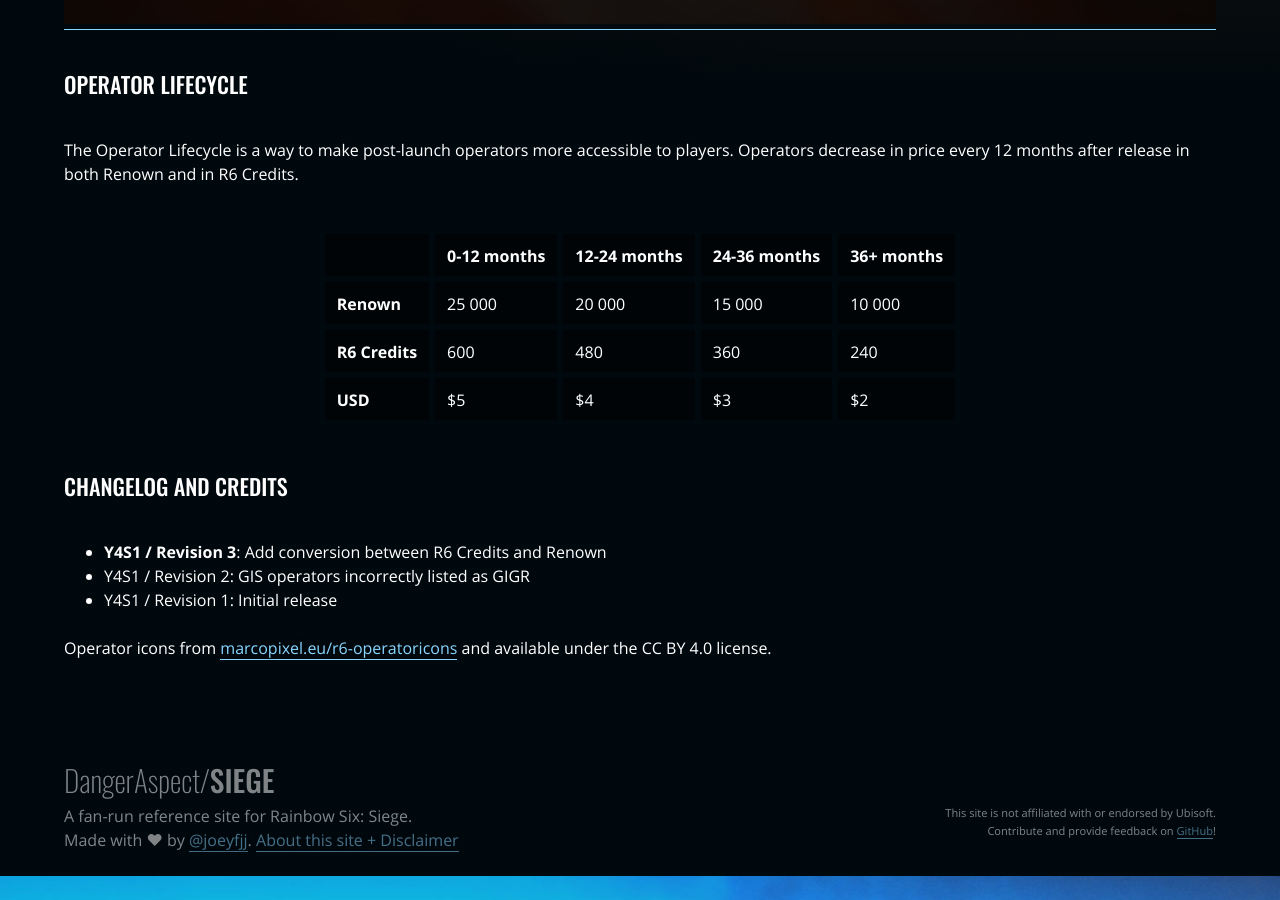
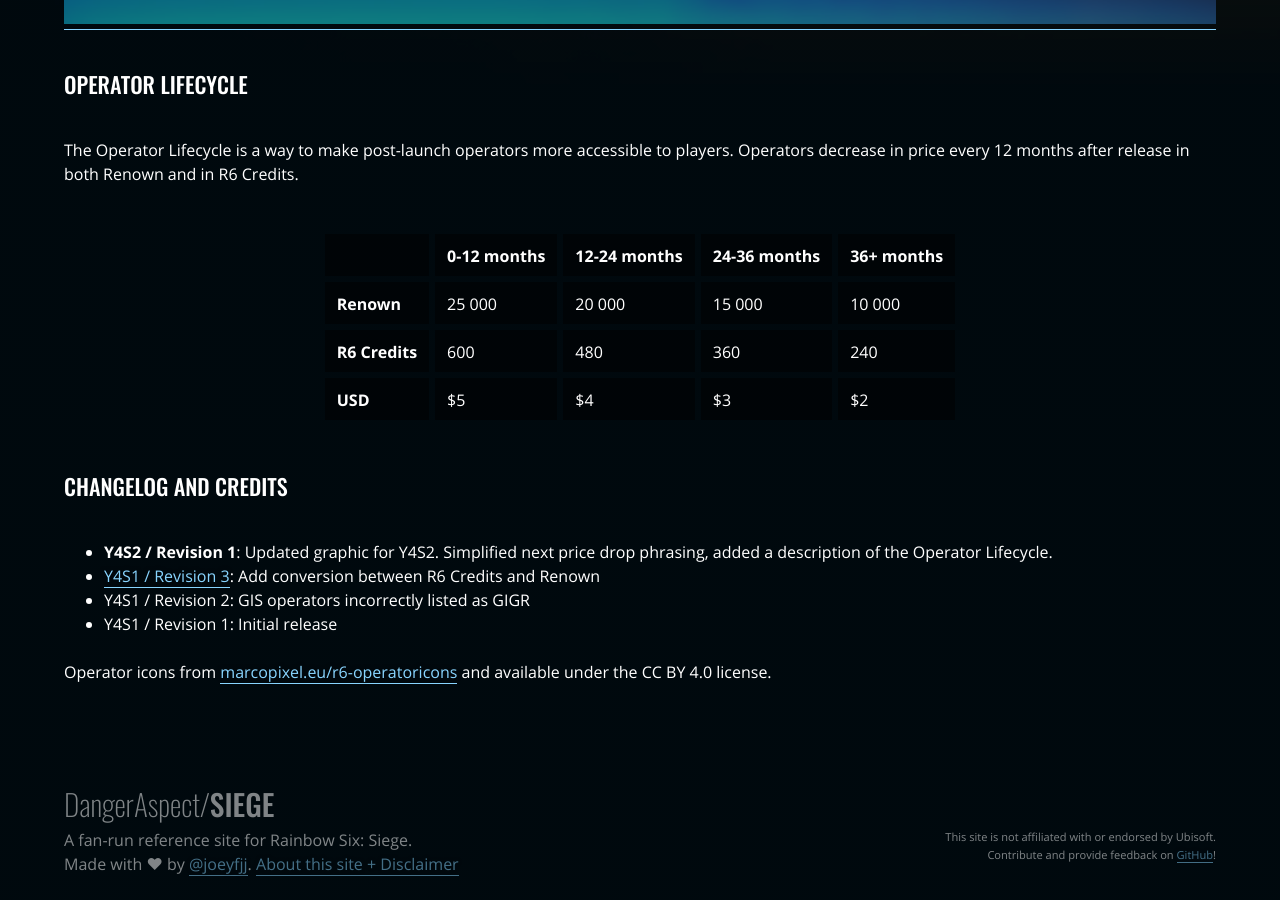
Before and after one commit to DangerAspect/siege, a Jekyll site: the page built from pages/operator-prices.md, in a window 1280 px wide and 900 px high, scrolled down 1062 px. Built offline with Jekyll 4.4.1, drawn with Linux system fonts in a browser that asks for light colours.

Commit message:
operator-prices: Y4S2 update

```diff
--- a/pages/operator-prices.md
+++ b/pages/operator-prices.md
@@ -7,7 +7,7 @@ description: "An up-to-date graphic showing DLC operator unlock prices, effectiv
 
 This graphic shows the unlock prices for DLC operators, following the [Operator Lifecycle](#operator-lifecycle) which will be introduced starting Year 4 Season 1.
 
-[![Graphics on DLC Operator Unlock Prices](/assets/images/operator-prices/OperatorPrices.png)](/assets/images/operator-prices/OperatorPrices.png)
+[![Graphics on DLC Operator Unlock Prices](/assets/images/operator-prices/OperatorPricesY4S2.png)](/assets/images/operator-prices/OperatorPricesY4S2.png)
 
 ### Operator Lifecycle
 
@@ -23,7 +23,8 @@ The Operator Lifecycle is a way to make post-launch operators more accessible to
 
 ### Changelog and credits
 
-* **Y4S1 / Revision 3**: Add conversion between R6 Credits and Renown
+* **Y4S2 / Revision 1**: Updated graphic for Y4S2. Simplified next price drop phrasing, added a description of the Operator Lifecycle.
+* [Y4S1 / Revision 3](assets/images/operator-prices/OperatorPricesY4S1.png): Add conversion between R6 Credits and Renown
 * Y4S1 / Revision 2: GIS operators incorrectly listed as GIGR
 * Y4S1 / Revision 1: Initial release
 
```
Also changed, not shown: assets/images/operator-prices/OperatorPricesY4S1.png (renamed from assets/images/operator-prices/OperatorPrices.png), assets/images/operator-prices/OperatorPricesY4S2.png (added).
